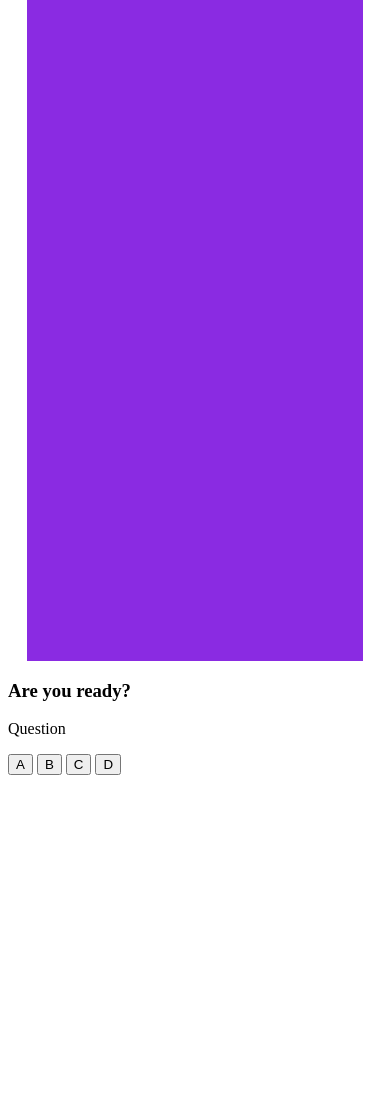
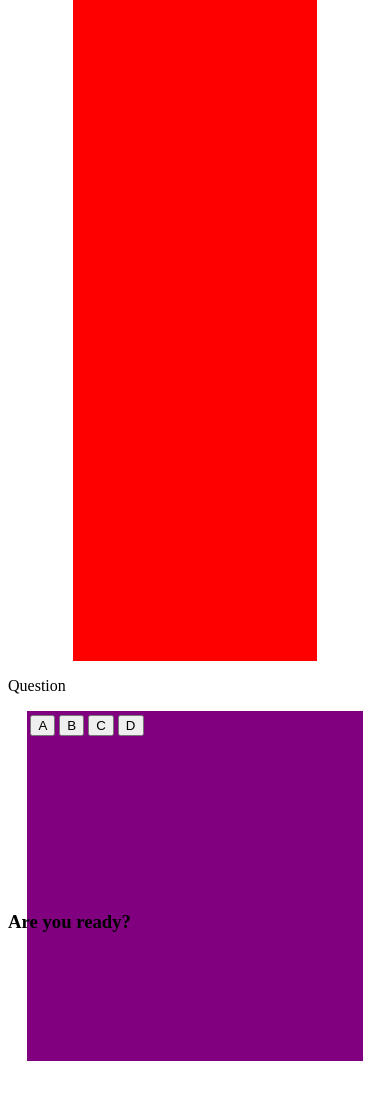
Before and after one commit to samhodgson88/nocapsjavascript, a plain HTML site: page index.html in a window 390 px wide. Shown: the part 374-1474 px from the top of the page. Before the commit the page ends 1157 px from the top, so only its background shows below. Drawn offline with Linux system fonts and the light colour scheme.

Commit message:
/workspace/nocapsjavascript/assets/css/style.css

```diff
--- a/assets/css/style.css
+++ b/assets/css/style.css
@@ -1,8 +1,15 @@
+#Start, h3 {
+position: absolute;
+padding-top: 250px;
+width: 90%;
+height: 60vh;
+margin: 0 auto;
+}
 #bar {
     background-color:#ADFF2F;
 }
 #quizarea {
-    background-color:blueviolet;
+    background-color:red;
     box-sizing: border-box;
     width: 90%;
     height: 120vh;
@@ -11,5 +18,37 @@
     margin-left: auto;
     margin-right: auto;
     padding: 1%;
+    /* z-index:2; */
 
 }
+
+#multichoice{
+    background-color:purple;
+    box-sizing: border-box;
+    width: 90%;
+    height: 50vh;
+    max-height: 350px;
+    max-width: 830px;
+    margin-left: auto;
+    margin-right: auto;
+    padding: 1%;
+    /* z-index:2;   */
+}
+
+.choices {
+    z-index: 1000 !important;
+    height: 100px;
+    width: 100px;
+    background-color: #fff;
+}
+
+
+@media screen and (max-width: 1200px) {
+   #quizarea {
+       width:65%;
+       height: 1200px;
+       margin: 0 auto;
+   }
+   #multichoice
+
+}
```
